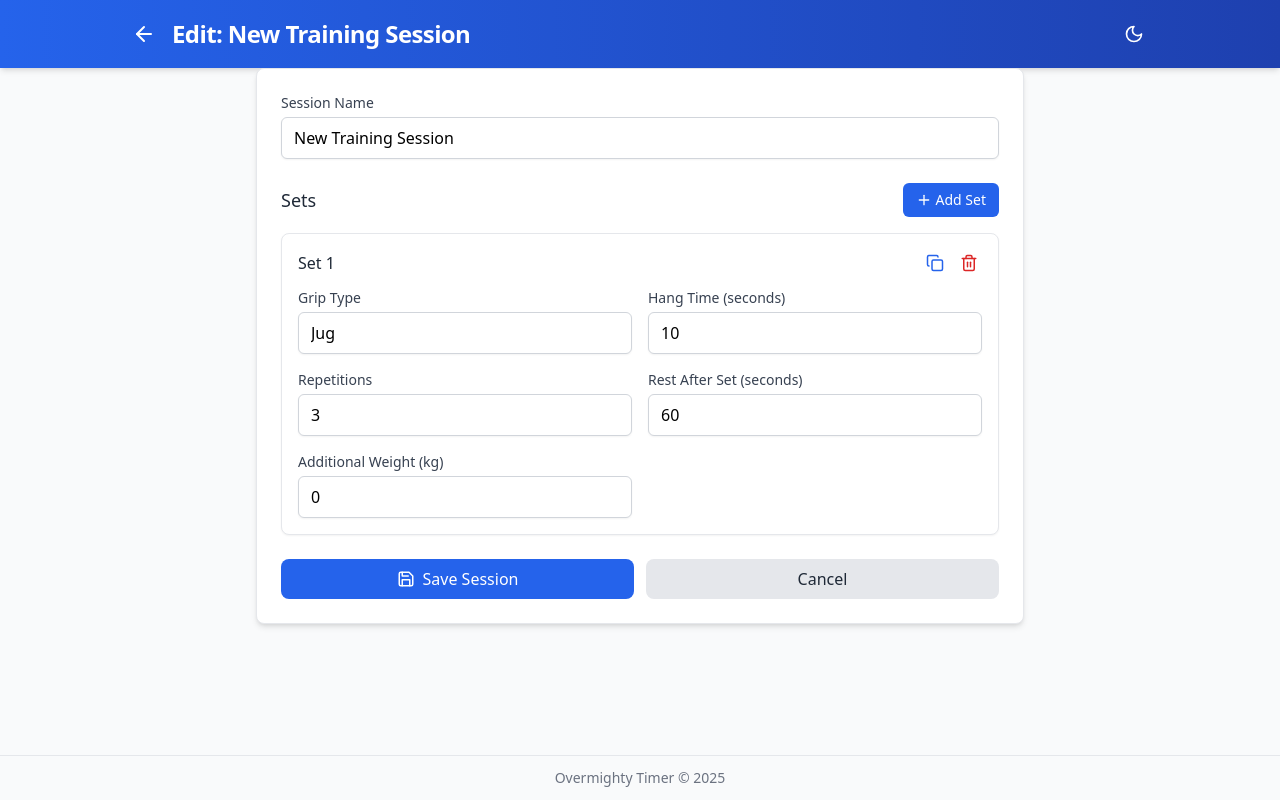
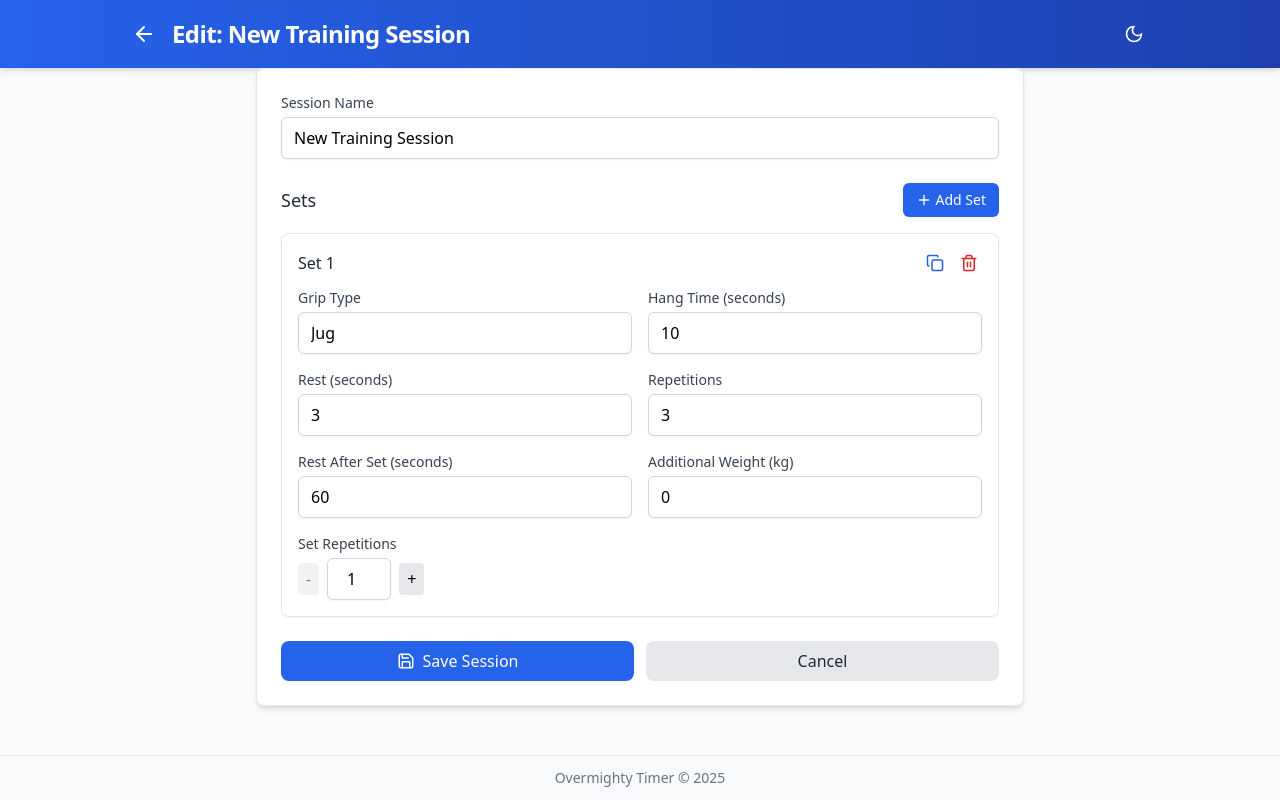
Before and after one commit to kschrenk/overmighty-timer, a React (Vite) app: page / in a window 1280 px wide. Both pictures are taken after a click on the button "Create New". Built offline with nearby package versions, Linux system fonts and the light colour scheme; no server answers.

Commit message:
feat: pause timer

```diff
--- a/src/App.tsx
+++ b/src/App.tsx
@@ -11,7 +11,6 @@ import AuthForm from "./components/AuthForm";
 const AppContent: React.FC = () => {
   const { state } = useTraining();
   const { currentUser } = useAuth();
-
   return (
     <div className="flex flex-col min-h-screen bg-gray-50 dark:bg-gray-900 transition-colors duration-200">
       <Header />
--- a/src/components/Header.tsx
+++ b/src/components/Header.tsx
@@ -21,7 +21,7 @@ const Header: React.FC = () => {
   };
 
   return (
-    <header className="bg-gradient-to-r from-blue-600 to-blue-800 dark:from-blue-800 dark:to-blue-900 text-white p-4 shadow-md">
+    <header className="bg-gradient-to-r from-blue-600 to-blue-800 dark:from-gray-800 dark:to-gray-900 text-white p-4 shadow-md">
       <div className="max-w-5xl mx-auto flex items-center justify-between">
         <div className="flex items-center">
           {state.activeView !== "list" && (
--- /dev/null
+++ b/src/components/SetRepetitionsInput.tsx
@@ -0,0 +1,54 @@
+import type { FC } from "react";
+
+interface SetRepetitionsInputProps {
+  value: number;
+  min?: number;
+  max?: number;
+  onChange: (value: number) => void;
+  id: string;
+}
+
+export const SetRepetitionsInput: FC<SetRepetitionsInputProps> = ({
+  value,
+  min = 1,
+  max = 10,
+  onChange,
+  id,
+}) => (
+  <div>
+    <label
+      htmlFor={id}
+      className="block text-sm font-medium text-gray-700 dark:text-gray-200 mb-1"
+    >
+      Set Repetitions
+    </label>
+    <div className="flex items-center space-x-2">
+      <button
+        type="button"
+        className="px-2 py-1 bg-gray-200 dark:bg-gray-700 rounded disabled:opacity-50"
+        onClick={() => onChange(Math.max(min, value - 1))}
+        disabled={value <= min}
+        aria-label="Decrease repetitions"
+      >
+        -
+      </button>
+      <input
+        type="number"
+        id={id}
+        value={value}
+        min={min}
+        max={max}
+        onChange={(e) => onChange(Number(e.target.value))}
+        className="w-16 px-3 py-2 border border-gray-300 dark:border-gray-600 rounded-md shadow-sm focus:outline-none focus:ring-blue-500 focus:border-blue-500 dark:bg-gray-800 dark:text-gray-100 text-center"
+      />
+      <button
+        type="button"
+        className="px-2 py-1 bg-gray-200 dark:bg-gray-700 rounded"
+        onClick={() => onChange(Math.min(max, value + 1))}
+        aria-label="Increase repetitions"
+      >
+        +
+      </button>
+    </div>
+  </div>
+);
--- a/src/components/TrainingEditor.tsx
+++ b/src/components/TrainingEditor.tsx
@@ -3,6 +3,7 @@ import { Copy, Plus, Save, Trash2 } from "lucide-react";
 import { useTraining } from "../context/TrainingContext";
 import { Set } from "../types/training";
 import { generateId } from "../utils/timerUtils";
+import { SetRepetitionsInput } from "./SetRepetitionsInput";
 
 const TrainingEditor: React.FC = () => {
   const { state, dispatch } = useTraining();
@@ -40,6 +41,7 @@ const TrainingEditor: React.FC = () => {
       id: generateId(),
       gripType: "New Grip",
       hangTime: 10,
+      rest: 3,
       repetitions: 3,
       restAfter: 60,
       additionalWeight: 0,
@@ -212,6 +214,24 @@ const TrainingEditor: React.FC = () => {
                     className="w-full px-3 py-2 border border-gray-300 dark:border-gray-600 rounded-md shadow-sm focus:outline-none focus:ring-blue-500 focus:border-blue-500 dark:bg-gray-800 dark:text-gray-100"
                   />
                 </div>
+                <div>
+                  <label
+                    htmlFor={`rest-${set.id}`}
+                    className="block text-sm font-medium text-gray-700 dark:text-gray-200 mb-1"
+                  >
+                    Rest (seconds)
+                  </label>
+                  <input
+                    type="number"
+                    id={`rest-${set.id}`}
+                    value={set.rest}
+                    min="1"
+                    onChange={(e) =>
+                      handleSetChange(set.id, "rest", parseInt(e.target.value))
+                    }
+                    className="w-full px-3 py-2 border border-gray-300 dark:border-gray-600 rounded-md shadow-sm focus:outline-none focus:ring-blue-500 focus:border-blue-500 dark:bg-gray-800 dark:text-gray-100"
+                  />
+                </div>
 
                 <div>
                   <label
@@ -284,6 +304,15 @@ const TrainingEditor: React.FC = () => {
                     className="w-full px-3 py-2 border border-gray-300 dark:border-gray-600 rounded-md shadow-sm focus:outline-none focus:ring-blue-500 focus:border-blue-500 dark:bg-gray-800 dark:text-gray-100"
                   />
                 </div>
+                <SetRepetitionsInput
+                  value={set.setRepetitions ?? 1}
+                  min={1}
+                  max={10}
+                  id={`setRepetitions-${set.id}`}
+                  onChange={(val) =>
+                    handleSetChange(set.id, "setRepetitions", val)
+                  }
+                />
               </div>
             </div>
           ))}
--- a/src/context/TrainingContext.tsx
+++ b/src/context/TrainingContext.tsx
@@ -9,8 +9,6 @@ import { Set, TrainingSession, TimerState, TimerData } from "../types/training";
 import { playStateChangeSound } from "../utils/soundUtils";
 import { generateId } from "../utils/timerUtils";
 
-const DEFAULT_REST_BETWEEN_REPS = 5;
-
 const DEFAULT_TRAINING_SESSIONS: TrainingSession[] = [
   {
     id: "1",
@@ -19,15 +17,17 @@ const DEFAULT_TRAINING_SESSIONS: TrainingSession[] = [
       {
         id: "1-1",
         gripType: "Jug",
-        hangTime: 10,
-        repetitions: 3,
-        restAfter: 60,
+        hangTime: 7,
+        rest: 3,
+        repetitions: 6,
+        restAfter: 180,
         additionalWeight: 0,
       },
       {
         id: "1-2",
         gripType: "Half Crimp",
-        hangTime: 7,
+        hangTime: 10,
+        rest: 3,
         repetitions: 3,
         restAfter: 60,
         additionalWeight: 0,
@@ -42,6 +42,7 @@ const DEFAULT_TRAINING_SESSIONS: TrainingSession[] = [
         id: "2-1",
         gripType: "Half Crimp",
         hangTime: 10,
+        rest: 3,
         repetitions: 5,
         restAfter: 90,
         additionalWeight: 5,
@@ -50,6 +51,7 @@ const DEFAULT_TRAINING_SESSIONS: TrainingSession[] = [
         id: "2-2",
         gripType: "Open Hand",
         hangTime: 7,
+        rest: 3,
         repetitions: 5,
         restAfter: 90,
         additionalWeight: 5,
@@ -58,6 +60,7 @@ const DEFAULT_TRAINING_SESSIONS: TrainingSession[] = [
         id: "2-3",
         gripType: "Three Finger Pocket",
         hangTime: 7,
+        rest: 3,
         repetitions: 4,
         restAfter: 90,
         additionalWeight: 0,
@@ -70,6 +73,7 @@ const initialTimerData: TimerData = {
   currentSession: null,
   currentSetIndex: 0,
   currentRepetition: 0,
+  currentSetRepetition: 0,
   timerState: TimerState.IDLE,
   secondsLeft: 0,
 };
@@ -91,7 +95,7 @@ const initialState: TrainingContextState = {
 type TrainingAction =
   | { type: "START_SESSION"; payload: TrainingSession }
   | { type: "TICK" }
-  | { type: "PAUSE_TIMER" }
+  | { type: "PAUSE_TIMER"; payload: TimerState }
   | { type: "RESUME_TIMER" }
   | { type: "RESET_TIMER" }
   | { type: "GO_TO_HOME" }
@@ -116,6 +120,7 @@ const trainingReducer = (
           currentSession: action.payload,
           currentSetIndex: 0,
           currentRepetition: 0,
+          currentSetRepetition: 0,
           timerState: TimerState.HANGING,
           secondsLeft: action.payload.sets[0].hangTime,
         },
@@ -123,6 +128,8 @@ const trainingReducer = (
       };
 
     case "TICK": {
+      console.log("🚀", { secondsLeft: state.timerData.secondsLeft });
+
       if (state.timerData.secondsLeft > 1) {
         return {
           ...state,
@@ -133,35 +140,64 @@ const trainingReducer = (
         };
       }
 
-      const { currentSession, currentSetIndex, currentRepetition, timerState } =
-        state.timerData;
+      console.log("🚀 go to next case");
 
+      const {
+        currentSession,
+        currentSetIndex,
+        currentRepetition,
+        currentSetRepetition = 0,
+        timerState,
+      } = state.timerData;
       if (!currentSession) return state;
 
       const currentSet = currentSession.sets[currentSetIndex];
+      const setRepetitions = currentSet.setRepetitions ?? 1;
 
       if (timerState === TimerState.HANGING) {
         if (currentRepetition < currentSet.repetitions - 1) {
+          // Next rep in this set repetition
           return {
             ...state,
             timerData: {
               ...state.timerData,
               currentRepetition: currentRepetition + 1,
               timerState: TimerState.RESTING_BETWEEN_REPS,
-              secondsLeft: DEFAULT_REST_BETWEEN_REPS,
+              secondsLeft: currentSet.rest,
             },
           };
-        } else {
-          if (currentSetIndex < currentSession.sets.length - 1) {
+        }
+        // Finished all reps in this set repetition
+        if (currentSetRepetition < setRepetitions - 1) {
+          // Repeat the set
           return {
             ...state,
             timerData: {
               ...state.timerData,
+              currentRepetition: 0,
+              currentSetRepetition: currentSetRepetition + 1,
               timerState: TimerState.RESTING_AFTER_SET,
               secondsLeft: currentSet.restAfter,
             },
           };
-          } else {
+        }
+
+        if (currentSetIndex < currentSession.sets.length - 1) {
+          // Move to next set
+          return {
+            ...state,
+            timerData: {
+              ...state.timerData,
+              currentSetIndex: currentSetIndex + 1,
+              currentRepetition: 0,
+              currentSetRepetition: 0,
+              timerState: TimerState.RESTING_AFTER_SET,
+              secondsLeft: currentSession.sets[currentSetIndex + 1].restAfter,
+            },
+          };
+        }
+
+        // Finished all sets
         return {
           ...state,
           timerData: {
@@ -171,8 +207,8 @@ const trainingReducer = (
           },
         };
       }
-        }
-      } else if (timerState === TimerState.RESTING_BETWEEN_REPS) {
+
+      if (timerState === TimerState.RESTING_BETWEEN_REPS) {
         return {
           ...state,
           timerData: {
@@ -181,20 +217,38 @@ const trainingReducer = (
             secondsLeft: currentSet.hangTime,
           },
         };
-      } else if (timerState === TimerState.RESTING_AFTER_SET) {
-        const nextSetIndex = currentSetIndex + 1;
-        if (nextSetIndex < currentSession.sets.length) {
+      }
+
+      if (timerState === TimerState.RESTING_AFTER_SET) {
+        // After rest, either repeat set or move to next set
+        if (currentSetRepetition < setRepetitions && currentRepetition === 0) {
+          // Start next set repetition
           return {
             ...state,
             timerData: {
               ...state.timerData,
-              currentSetIndex: nextSetIndex,
-              currentRepetition: 0,
               timerState: TimerState.HANGING,
-              secondsLeft: currentSession.sets[nextSetIndex].hangTime,
+              secondsLeft: currentSet.hangTime,
             },
           };
-        } else {
+        }
+
+        if (currentSetIndex < currentSession.sets.length - 1) {
+          // Move to next set
+          return {
+            ...state,
+            timerData: {
+              ...state.timerData,
+              currentSetIndex: currentSetIndex + 1,
+              currentRepetition: 0,
+              currentSetRepetition: 0,
+              timerState: TimerState.HANGING,
+              secondsLeft: currentSession.sets[currentSetIndex + 1].hangTime,
+            },
+          };
+        }
+
+        // Finished all sets
         return {
           ...state,
           timerData: {
@@ -203,7 +257,6 @@ const trainingReducer = (
             secondsLeft: 0,
           },
         };
-        }
       }
 
       return state;
@@ -215,31 +268,18 @@ const trainingReducer = (
         timerData: {
           ...state.timerData,
           timerState: TimerState.PAUSED,
+          previousTimerState: action.payload,
         },
       };
 
     case "RESUME_TIMER": {
-      const previousState =
-        state.timerData.timerState === TimerState.PAUSED
-          ? state.timerData.currentRepetition === 0 &&
-            state.timerData.secondsLeft ===
-              state.timerData.currentSession?.sets[
-                state.timerData.currentSetIndex
-              ].hangTime
-            ? TimerState.HANGING
-            : state.timerData.currentRepetition <
-                (state.timerData.currentSession?.sets[
-                  state.timerData.currentSetIndex
-                ].repetitions || 0)
-              ? TimerState.RESTING_BETWEEN_REPS
-              : TimerState.RESTING_AFTER_SET
-          : state.timerData.timerState;
+      const previousState = state.timerData.previousTimerState;
 
       return {
         ...state,
         timerData: {
           ...state.timerData,
-          timerState: previousState,
+          timerState: previousState ?? state.timerData.timerState,
         },
       };
     }
@@ -267,6 +307,7 @@ const trainingReducer = (
             id: generateId(),
             gripType: "Jug",
             hangTime: 10,
+            rest: 3,
             repetitions: 3,
             restAfter: 60,
             additionalWeight: 0,
--- a/src/types/training.ts
+++ b/src/types/training.ts
@@ -2,9 +2,11 @@ export interface Set {
   id: string;
   gripType: string;
   hangTime: number; // in seconds
+  rest: number; // rest between reps, in seconds
   repetitions: number;
   restAfter: number; // in seconds
   additionalWeight: number; // in kg
+  setRepetitions?: number; // default to 1 if not set
 }
 
 export interface TrainingSession {
@@ -26,6 +28,8 @@ export interface TimerData {
   currentSession: TrainingSession | null;
   currentSetIndex: number;
   currentRepetition: number;
+  currentSetRepetition?: number; // new
   timerState: TimerState;
   secondsLeft: number;
+  previousTimerState?: TimerState;
 }
```
Also changed, not shown: src/components/TrainingList.tsx (+11 -4 lines), src/components/TrainingTimer.tsx (+17 -14 lines), 1 other file (tests, documents, lock files or other folders). Lines whose indentation alone changed are shown as unchanged.
